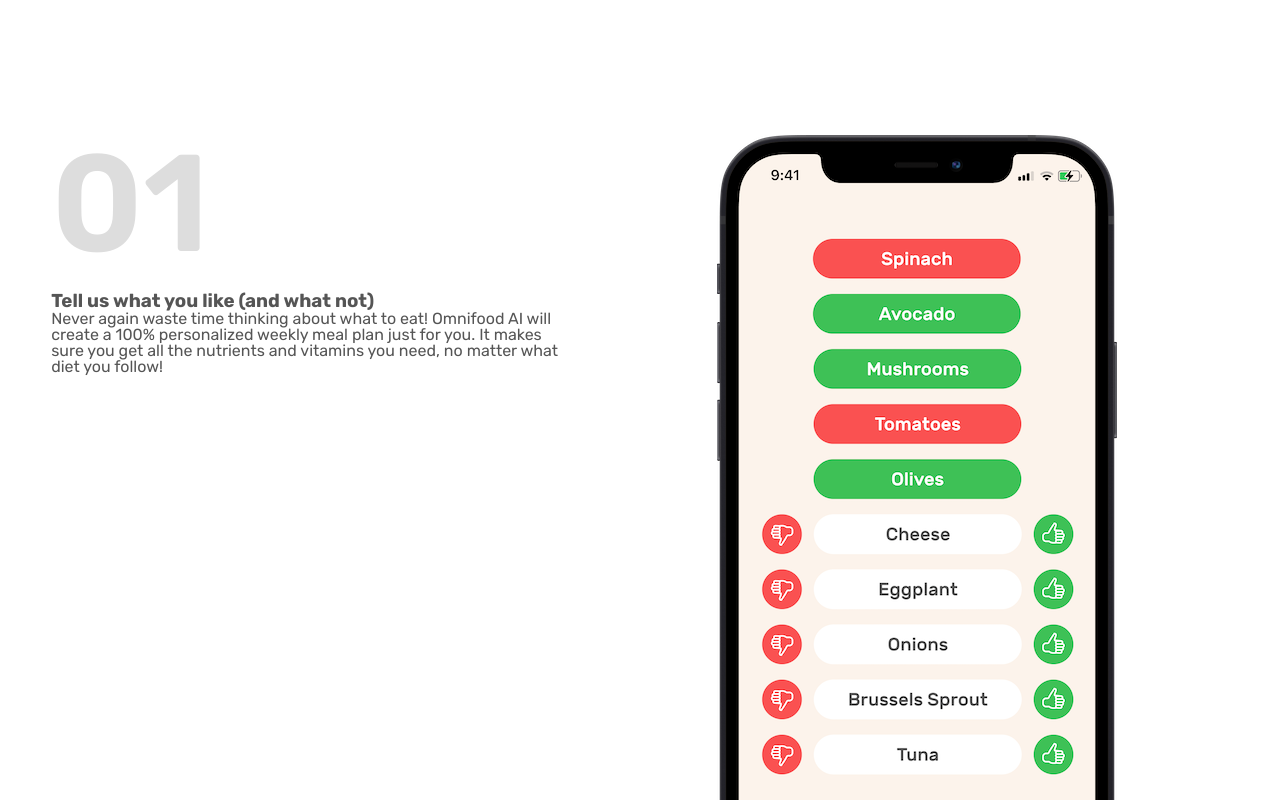
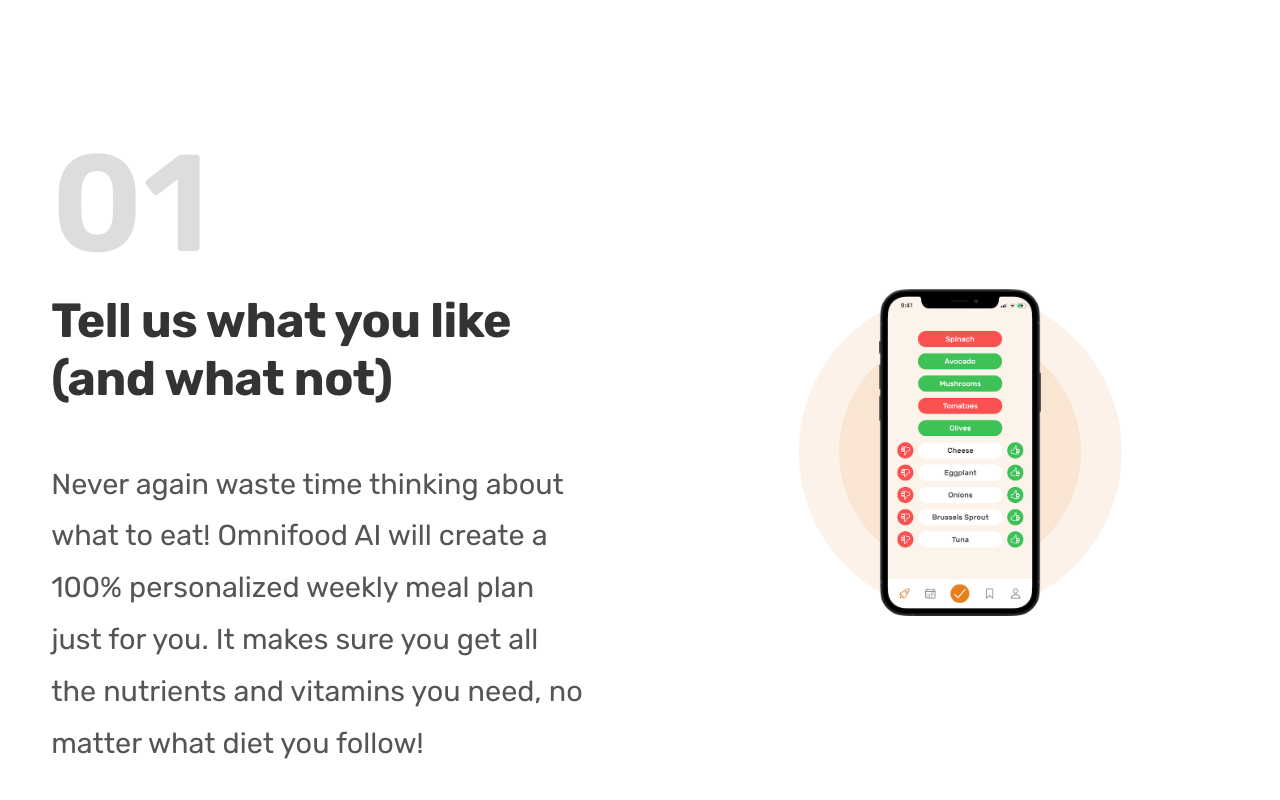
Before and after one commit to parthiv4698patel/omnifood, a plain HTML site: page index.html in a window 1280 px wide. Shown: the part 2100-2900 px from the top of the page. Drawn offline with Linux system fonts and the light colour scheme.

Commit message:
Section for how it works
Here, I created how it work section.

```diff
--- a/css/general.css
+++ b/css/general.css
@@ -28,8 +28,8 @@
 
 .grid {
   display: grid;
-
-  gap: 9.6rem;
+  column-gap: 6.4rem;
+  row-gap: 9.6rem;
 
   /* margin-bottom: 9.6rem; */
 }
@@ -46,8 +46,13 @@
   grid-template-columns: repeat(4, 1fr);
 }
 
+.grid--center-v {
+  align-items: center;
+}
+
 .heading-primary,
-.heading-secondary {
+.heading-secondary,
+.heading-tertiary {
   font-weight: 700;
   letter-spacing: -0.5px;
   color: #333;
@@ -62,6 +67,12 @@
   font-size: 4.4rem;
   line-height: 1.2;
   margin-bottom: 9.6rem;
+}
+
+.heading-tertiary {
+  font-size: 3rem;
+  line-height: 1.2;
+  margin-bottom: 3.2rem;
 }
 
 .subheading {
--- a/css/style.css
+++ b/css/style.css
@@ -131,6 +131,46 @@
   margin-bottom: 1.2rem;
 }
 
-.sectio-img {
-  width: 50%;
+.step-description {
+  font-size: 1.8rem;
+  line-height: 1.8;
 }
+
+.step-img-box {
+  position: relative;
+  display: flex;
+  align-items: center;
+  justify-content: center;
+}
+.step-img-box::before,
+.step-img-box::after {
+  content: "";
+  display: block;
+  border-radius: 50%;
+  position: absolute;
+  top: 50%;
+  left: 50%;
+  transform: translate(-50%, -50%);
+}
+
+.step-img-box::before {
+  width: 60%;
+  /* height: 60%; */
+
+  /* 60% of parent's width */
+  padding-bottom: 60%;
+
+  background-color: #fdf2e9;
+  z-index: -2;
+}
+
+.step-img-box::after {
+  width: 45%;
+  padding-bottom: 45%;
+  background-color: #fae5d3;
+  z-index: -1;
+}
+
+.step-img {
+  width: 30%;
+}
--- a/index.html
+++ b/index.html
@@ -78,7 +78,7 @@
           </h2>
         </div>
 
-        <div class="container grid grid--2-cols">
+        <div class="container grid grid--2-cols grid--center-v">
           <div class="step-text-box">
             <p class="step-number">01</p>
             <h3 class="heading-tertiary">
```
